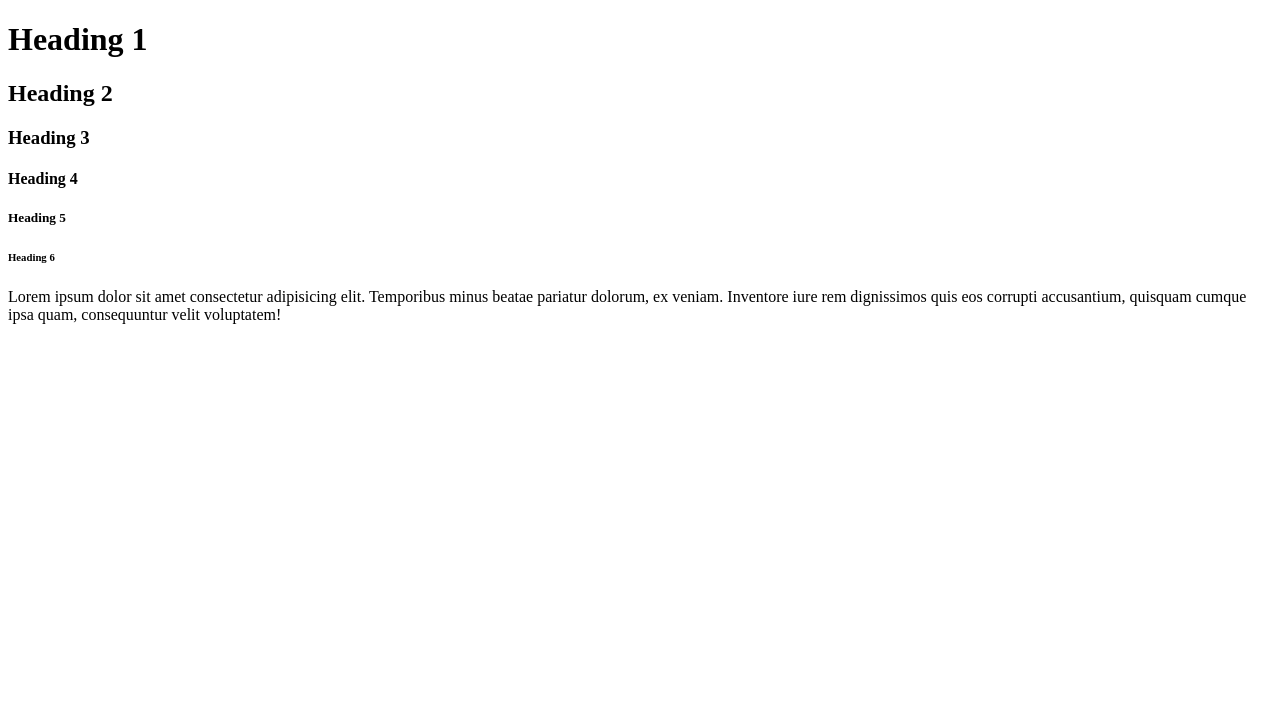
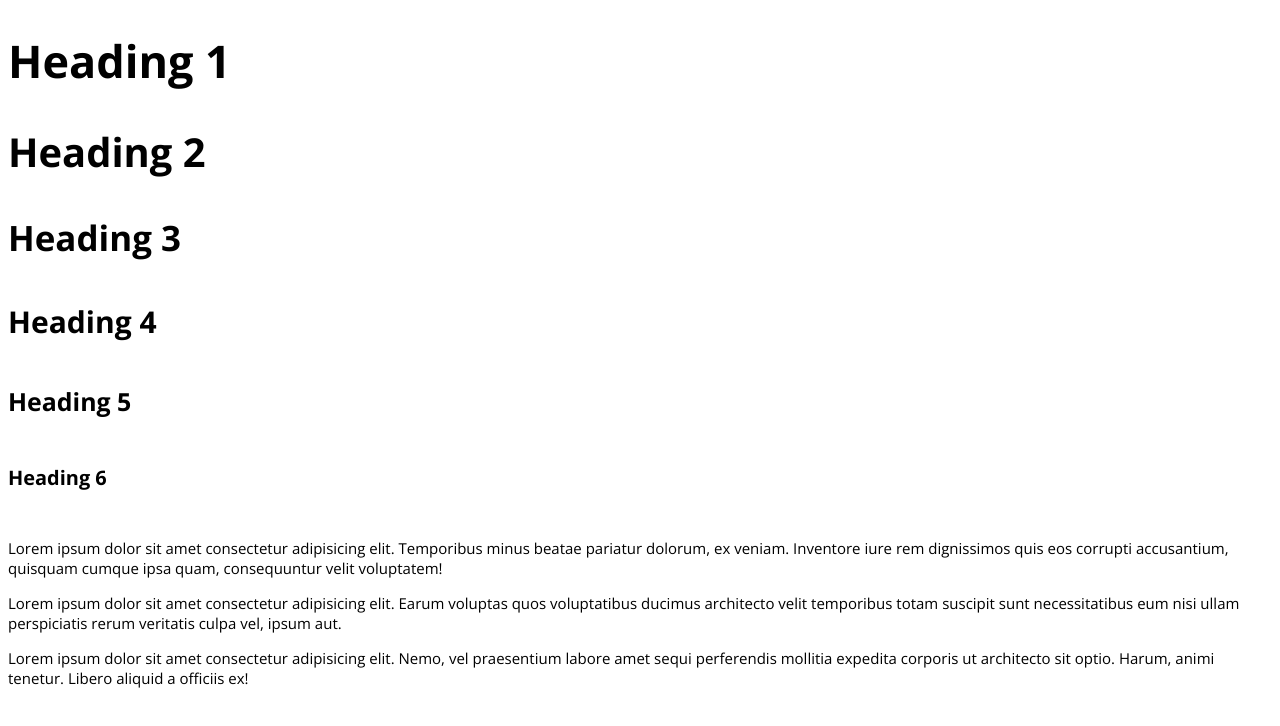
Before and after one commit to Diiiiiii/Portfolio, a plain HTML site: page style-guide.html in a window 1280 px wide. Drawn offline with nearby package versions, Linux system fonts and the light colour scheme.

Commit message:
style-guide

```diff
--- a/style-guide.html
+++ b/style-guide.html
@@ -4,14 +4,18 @@
     <meta charset="UTF-8">
     <meta name="viewport" content="width=device-width, initial-scale=1.0">
     <title>Style Guide</title>
+    <link rel="stylesheet" href="./style.css">
 </head>
 <body>
-    <h1>Heading 1</h1>
-    <h2>Heading 2</h2>
-    <h3>Heading 3</h3>
-    <h4>Heading 4</h4>
-    <h5>Heading 5</h5>
-    <h6>Heading 6</h6>
-    <p>Lorem ipsum dolor sit amet consectetur adipisicing elit. Temporibus minus beatae pariatur dolorum, ex veniam. Inventore iure rem dignissimos quis eos corrupti accusantium, quisquam cumque ipsa quam, consequuntur velit voluptatem!</p>
+    <h1 class="h1">Heading 1</h1>
+    <h2 class="h2">Heading 2</h2>
+    <h3 class="h3">Heading 3</h3>
+    <h4 class="h4">Heading 4</h4>
+    <h5 class="h5">Heading 5</h5>
+    <h6 class="h6">Heading 6</h6>
+    <p class="p">Lorem ipsum dolor sit amet consectetur adipisicing elit. Temporibus minus beatae pariatur dolorum, ex veniam. Inventore iure rem dignissimos quis eos corrupti accusantium, quisquam cumque ipsa quam, consequuntur velit voluptatem!</p>
+  <!--  <button><spam class="h6">Submit</spam></button>-->
+  <p>Lorem ipsum dolor sit amet consectetur adipisicing elit. Earum voluptas quos voluptatibus ducimus architecto velit temporibus totam suscipit sunt necessitatibus eum nisi ullam perspiciatis rerum veritatis culpa vel, ipsum aut.</p>
+  <p>Lorem ipsum dolor sit amet consectetur adipisicing elit. Nemo, vel praesentium labore amet sequi perferendis mollitia expedita corporis ut architecto sit optio. Harum, animi tenetur. Libero aliquid a officiis ex!</p>
 </body>
 </html>
--- /dev/null
+++ b/style.css
@@ -0,0 +1,36 @@
+@import url('https://fonts.googleapis.com/css2?family=Open+Sans:ital,wght@0,300;0,400;0,500;0,600;0,700;0,800;1,300;1,400;1,500;1,600;1,700;1,800&display=swap');
+
+html {font-size: 15px} /* 1rem - root em - em */
+
+body {
+    font-size: 1rem;
+    font-family: 'Open Sans', sans-serif;
+}
+.p {
+    font-size: 1rem;
+    font-weight: 400;
+}
+.h6 {
+    font-size: 1.33rem;
+    font-weight: 700;
+} /* 20px / 15 = 1.33 rema*/
+.h5 {
+    font-size: 1.66rem;
+    font-weight: 700;
+}
+.h4 {
+    font-size: 2rem;
+    font-weight: 700;
+}
+.h3 {
+    font-size: 2.33rem;
+    font-weight: 700;
+}
+.h2 {
+    font-size: 2.66rem;
+    font-weight: 700;
+}
+.h1 {
+    font-size: 3rem;
+    font-weight: 700;
+}
```
